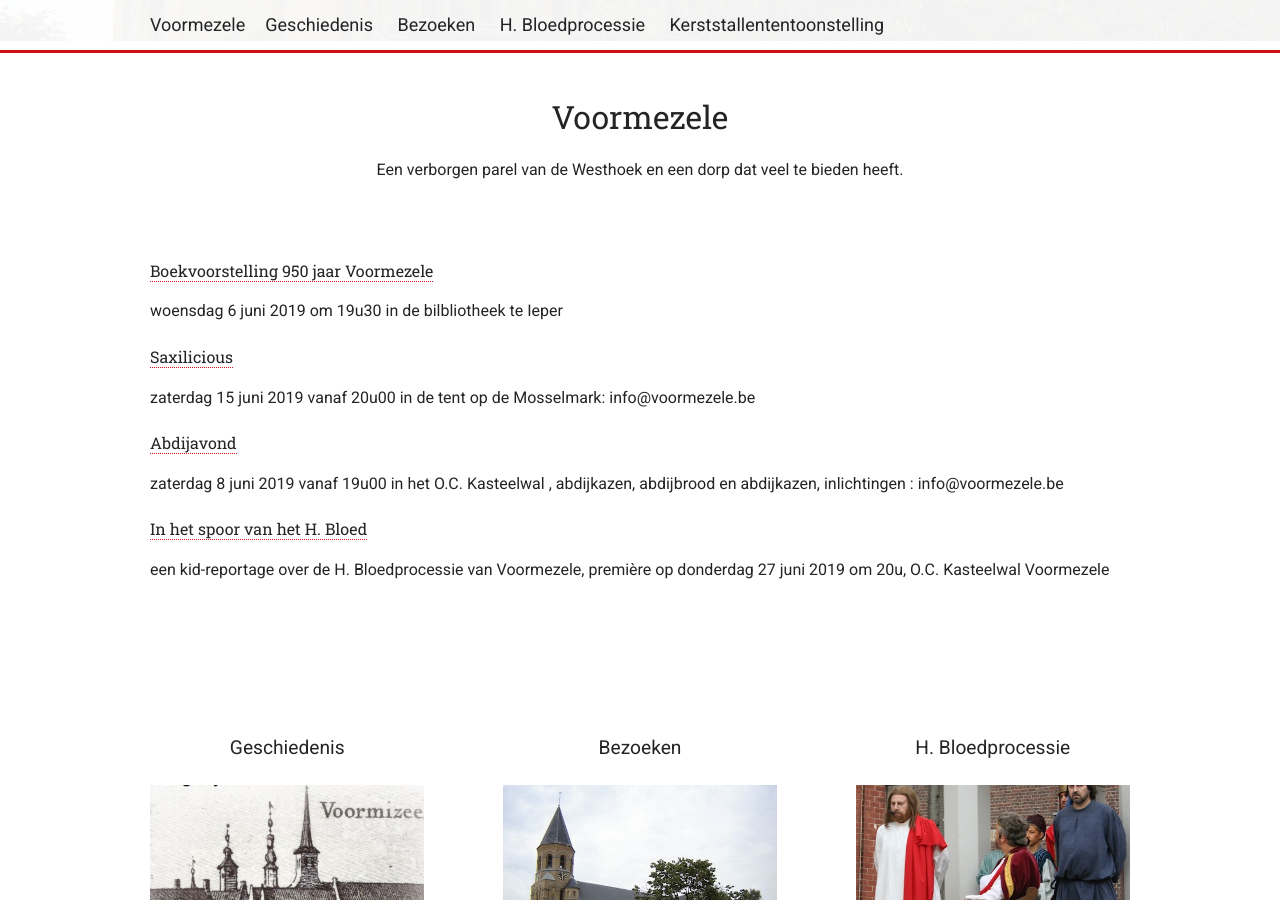
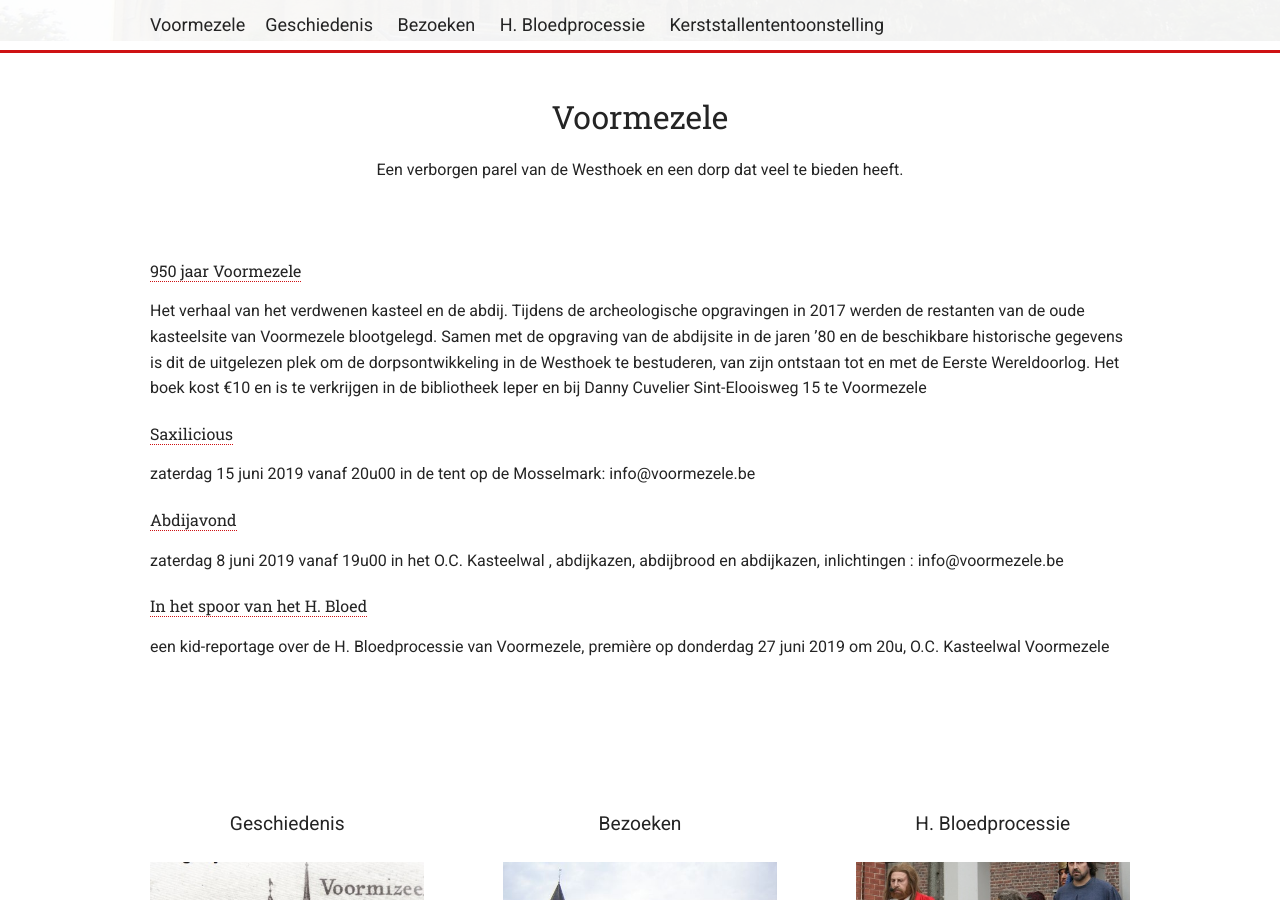
Before and after one commit to dannycuvelier/voormezele.github.io, a Jekyll site: the page built from index.html, in a window 1280 px wide and 900 px high, scrolled down 534 px. Built offline with Jekyll 4.4.1, drawn with Linux system fonts in a browser that asks for light colours.

Commit message:
Update announcements.json

```diff
--- a/_data/announcements.json
+++ b/_data/announcements.json
@@ -1,7 +1,7 @@
 [
     {
-        "title": "Boekvoorstelling 950 jaar Voormezele",
-        "description": "woensdag 6 juni 2019 om 19u30 in de bilbliotheek te Ieper",
+        "title": "950 jaar Voormezele",
+        "description": "Het verhaal van het verdwenen kasteel en de abdij. Tijdens de archeologische opgravingen in 2017 werden de restanten van de oude kasteelsite van Voormezele blootgelegd. Samen met de opgraving van de abdijsite in de jaren ’80 en de beschikbare historische gegevens is dit de uitgelezen plek om de dorpsontwikkeling in de Westhoek te bestuderen, van zijn ontstaan tot en met de Eerste Wereldoorlog. Het boek kost €10 en is te verkrijgen in de bibliotheek Ieper en bij Danny Cuvelier Sint-Elooisweg 15 te Voormezele",
         "link": "http://www.erfgoedcelco7.be/kasteel-van-voormezele"
     },
     {
```
